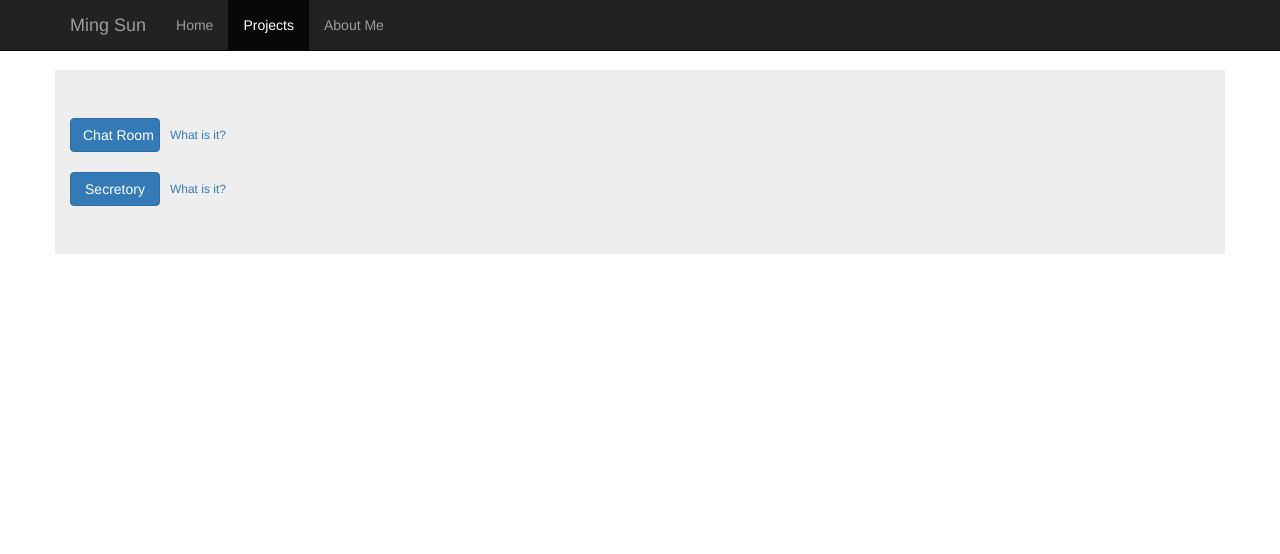
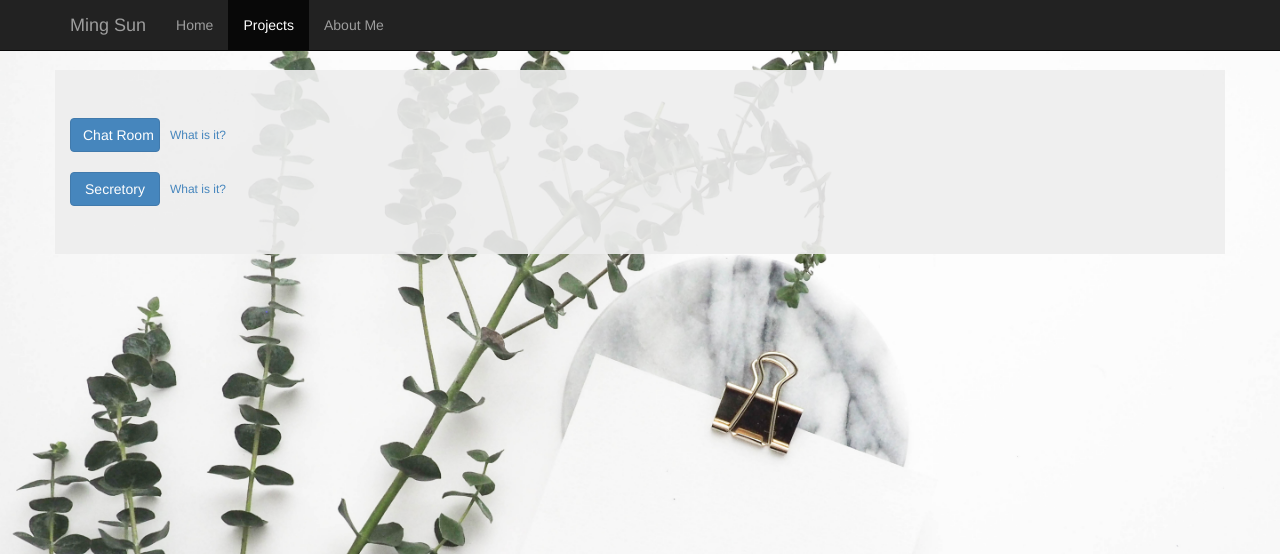
Before and after one commit to supersun17/live-chat-demo, a Node server app: page /projects in a window 1280 px wide. Shown: the top 554 px of the page. Run offline with Node 20, Linux system fonts and the light colour scheme; some libraries are stand-ins or nearby versions.

Commit message:
added background to index pages

```diff
--- /dev/null
+++ b/public/css/indexes.css
@@ -0,0 +1,20 @@
+body {
+  background-image: url("/images/helena-hertz-295994.jpg");
+  background-position: top;
+  background-repeat: no-repeat;
+  background-size: cover;
+  padding-top: 70px;
+  padding-bottom: 30px;
+}
+h1 {
+  text-align: center;
+}
+h2 {
+  text-align: center;
+}
+h3 {
+  text-align: center;
+}
+.jumbotron {
+  opacity: 0.9;
+}
--- a/views/chatroom/chatroom-main.ejs
+++ b/views/chatroom/chatroom-main.ejs
@@ -35,5 +35,6 @@
   <!-- JS -->
   <script src="https://ajax.googleapis.com/ajax/libs/jquery/3.2.1/jquery.min.js"></script>
   <script src="https://maxcdn.bootstrapcdn.com/bootstrap/3.3.7/js/bootstrap.min.js"></script>
+  <script src="https://unpkg.com/vue"></script>
 </body>
 </html>
--- a/views/index/projects.ejs
+++ b/views/index/projects.ejs
@@ -8,12 +8,9 @@
   <title>PROJECTS</title>
   <!-- Bootstrap -->
   <link rel="stylesheet" href="https://maxcdn.bootstrapcdn.com/bootstrap/3.3.7/css/bootstrap.min.css">
+  <link rel="stylesheet" type="text/css" href="/css/indexes.css">
 
   <style>
-    body {
-      padding-top: 70px;
-      padding-bottom: 30px;
-    }
   </style>
 </head>
 <body>
```
Also changed, not shown: views/index/about-me.ejs (+1 -10 lines), views/index/home.ejs (+2 -11 lines), public/images/helena-hertz-295994.jpg (added).
